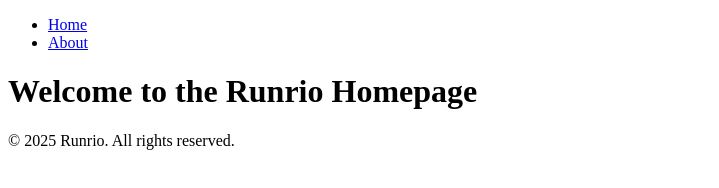
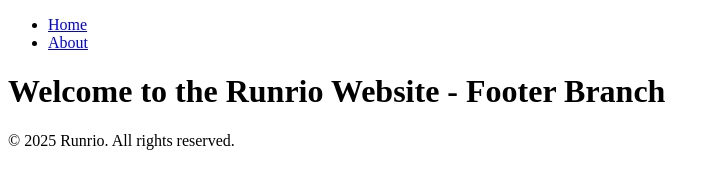
Before and after one commit to gen045/runrio-registration, a plain HTML site: page index.html in a window 1280 px wide. Shown: the whole page, without its empty margins (0-719 px from the left). Drawn offline with Linux system fonts and the light colour scheme.

Commit message:
Update index.html

```diff
--- a/index.html
+++ b/index.html
@@ -10,7 +10,7 @@
     <li><a href="#">About</a></li>
   </ul>
 </nav>
-  <h1>Welcome to the Runrio Homepage</h1>
+  <h1>Welcome to the Runrio Website - Footer Branch</h1>
 <footer>
   <p>&copy; 2025 Runrio. All rights reserved.</p>
 </footer>
```
